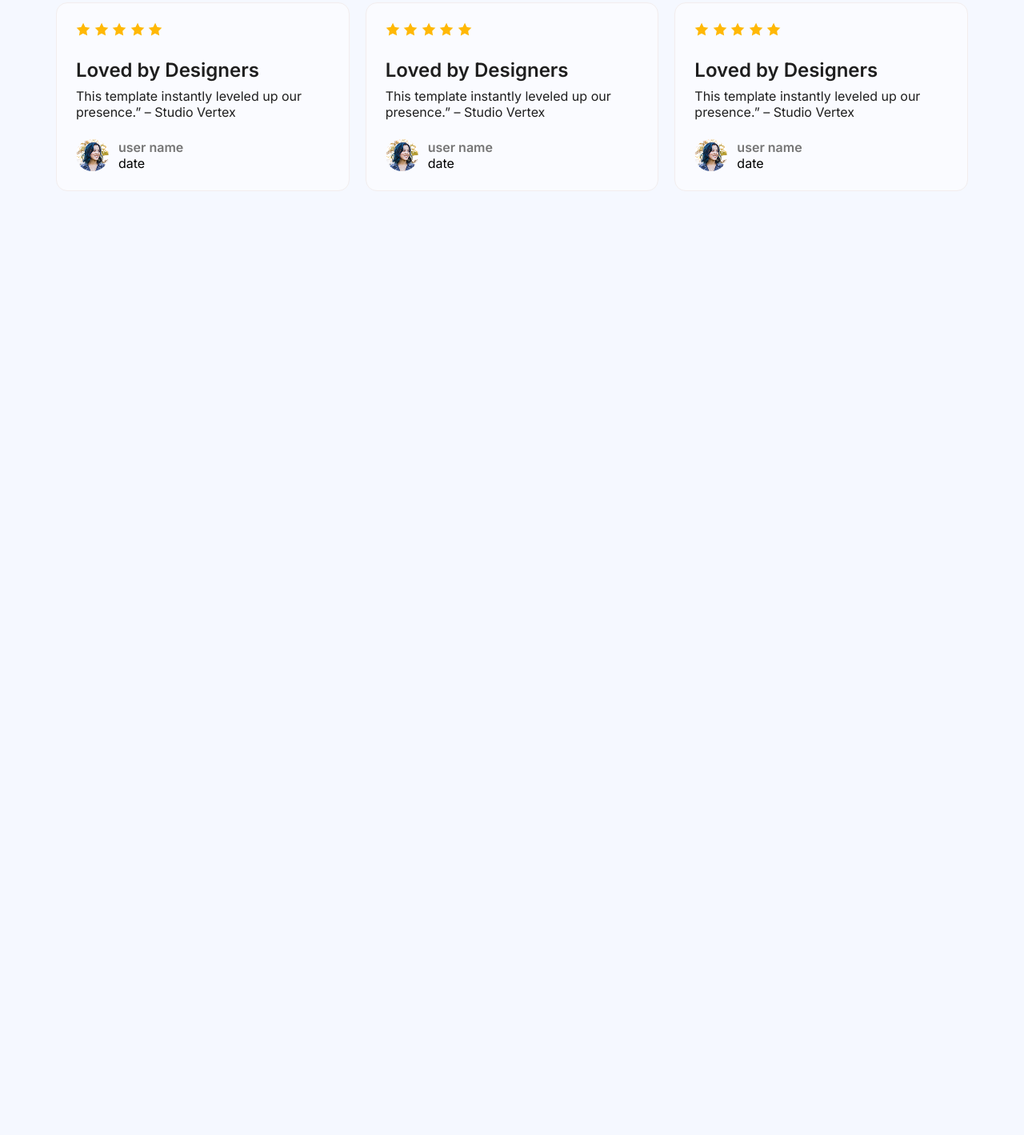
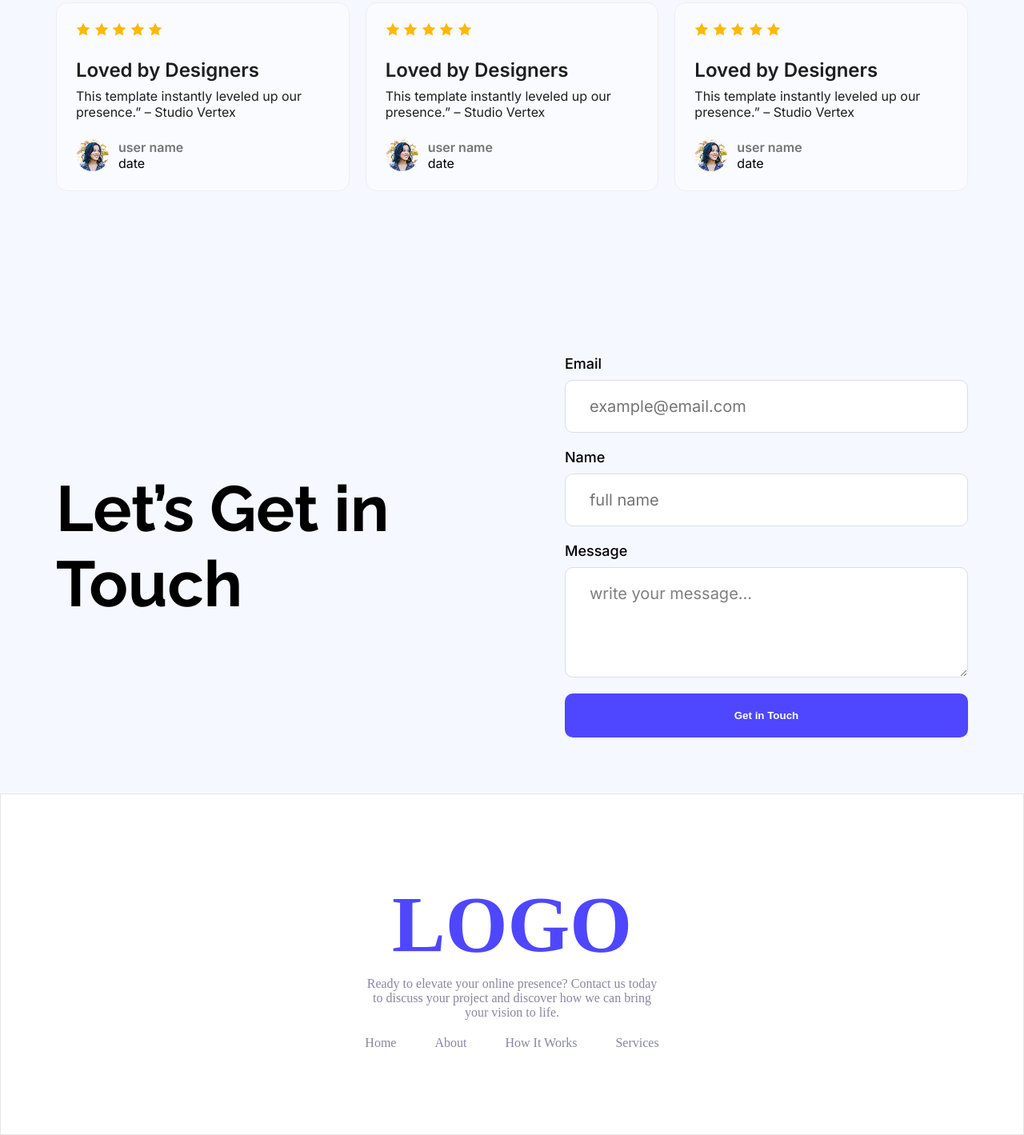
Before and after one commit to MASRAFEMUNNA/webflow-website-assignment, a plain HTML site: page index.html in a window 1280 px wide. Shown: the part 1801-3220 px from the top of the page at 80% size. Before the commit the page ends 2175 px from the top, so only its background shows below. Drawn offline with Linux system fonts and the light colour scheme.

Commit message:
add get in touch section and footer section. final commit

```diff
--- a/index.html
+++ b/index.html
@@ -120,9 +120,45 @@
                 </div>
             </div>
         </section>
+        <section class="get-in-touch">
+
+            <div class="get-touch">
+                <h1 class="get-touch-text raleway">Let’s Get in Touch</h1>
+
+            </div>
+        <div class="get-touch-form">
+                <form action="">
+                    <label class="label inter" for="email">Email</label>
+                    <input class="input inter" type="email" name="" id="email" placeholder="example@email.com">
+
+                    <label class="label inter" for="name">Name</label>
+                    <input class="input inter" type="text" id="name" placeholder="full name">
+
+                    <label class="label inter" for="message">Message</label>
+                    <textarea class="input inter" name="" id="message" cols="23"
+                        rows="4">write your message...</textarea>
+                    <input class="get-in-touch-btn" type="submit" value="Get in Touch">
+                </form>
+            </div>
+
+
+        </section>
 
     </main>
-    <footer>
+    <footer class="footer center">
+        <div class="footer-container">
+            <h1 class="footer-logo">LOGO</h1>
+            <p class="footer-subtitle">Ready to elevate your online presence? Contact us today to discuss your
+                project and discover how we can bring your vision to life.</p>
+            <div class="link">
+                <ul>
+                    <li><a href="follow this linkhome">Home</a></li>
+                    <li><a href="follow this linkAbout">About</a></li>
+                    <li><a href="follow this linkhow it works">How It Works</a></li>
+                    <li><a href="follow this linkservices">Services</a></li>
+                </ul>
+            </div>
+        </div>
 
     </footer>
 
--- a/styles/style.css
+++ b/styles/style.css
@@ -232,3 +232,87 @@ main {
     color: #B3B3B3;
 }
 /* :end */
+
+/* get in touch  */
+.get-in-touch {
+    display: flex;
+    justify-content: space-between;
+    align-items: center;
+    padding: 70px 0;
+}
+
+.get-touch-text {
+    font-size: 80px;
+    font-weight: bold;
+    color: #000000;
+}
+
+.label {
+    font-size: 18px;
+    font-weight: 500;
+    color: #000000;
+    margin-bottom: 10px;
+    display: block;
+
+}
+
+.input {
+    width: 100%;
+    font-size: 20px;
+    color: rgba(0, 0, 0, 0.5);
+    padding: 20px 200px 20px 30px;
+    margin-bottom: 20px;
+    border: 1px solid #D6DDED;
+    border-radius: 10px;
+    display: block;
+
+}
+
+.get-in-touch-btn {
+    width: 100%;
+    padding: 20px 204px;
+    background-color: #4E47FF;
+    color: #FFFFFF;
+    font-weight: bold;
+    border: none;
+    border-radius: 10px;
+    cursor: pointer;
+}
+
+.get-in-touch-btn:hover {
+    background-color: #ff0000;
+}
+/* :end */
+/* footer  */
+.footer {
+    padding: 105px 455px;
+    background-color: #FFFFFF;
+    border: 1px solid rgba(0, 0, 0, 0.1);
+}
+
+.footer-logo {
+    font-size: 100px;
+    font-weight: 900;
+    color: #4E47FF;
+}
+
+.footer-subtitle {
+    color: #8987A1;
+    margin: 8px 0 20px 0;
+}
+
+.link ul {
+    display: flex;
+    justify-content: center;
+    gap: 48px;
+
+}
+
+.link ul li {
+    list-style: none;
+}
+
+.link ul li a {
+    text-decoration: none;
+    color: #8987A1;
+}
```
